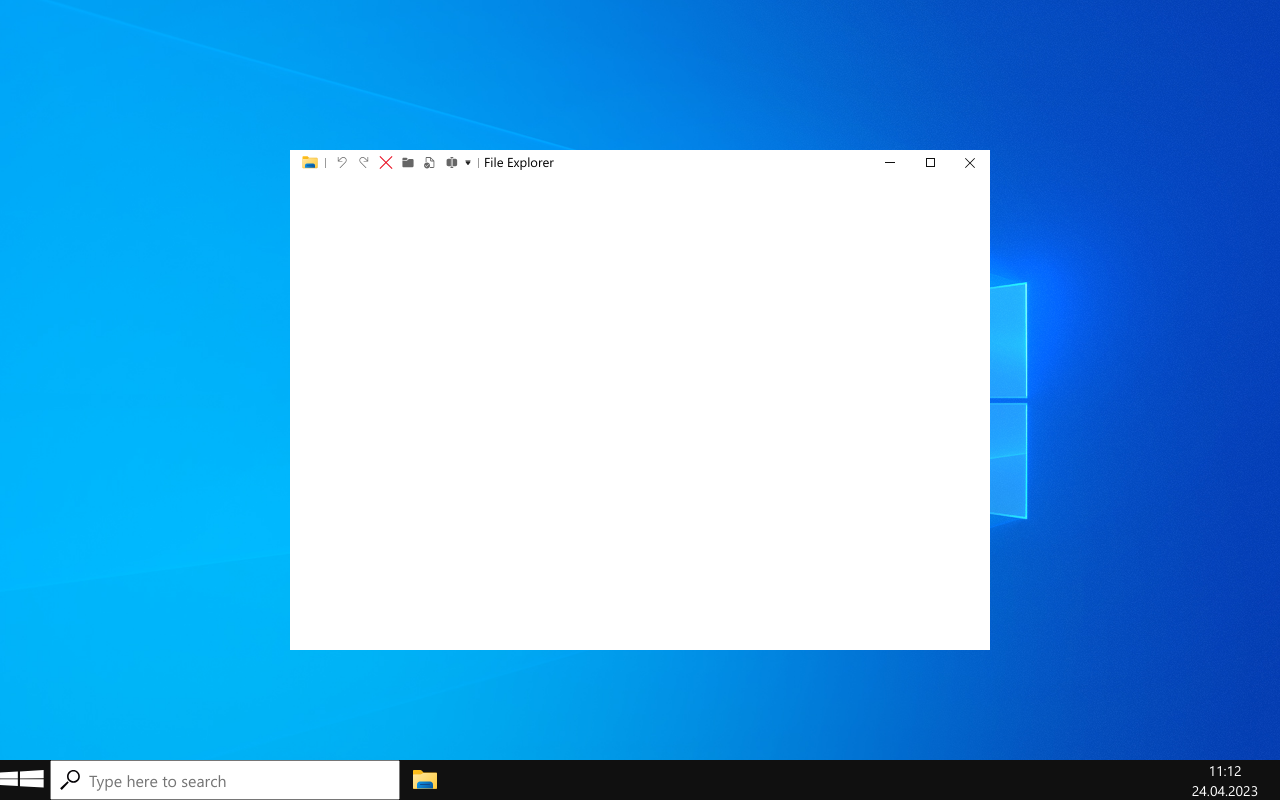
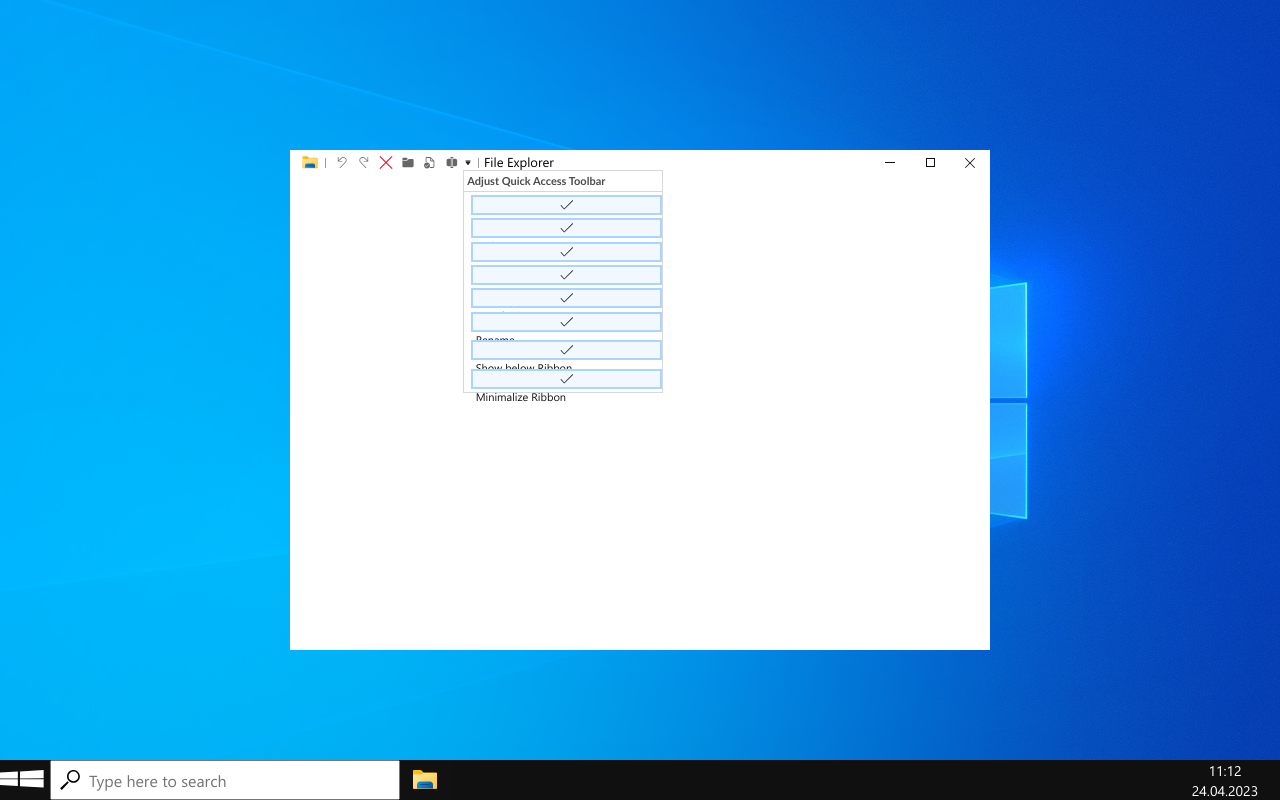
Before and after one commit to damian08k/windows-10-bs, a React app: page / in a window 1280 px wide. Built offline with nearby package versions, Linux system fonts and the light colour scheme.

Commit message:
feat: create window that appears when user clicks quick access button

```diff
--- /dev/null
+++ b/src/components/_commons/ContextMenu/ContextMenu.module.css
@@ -0,0 +1,66 @@
+.root {
+  --contextMenuWidth: 200px;
+  --contextMenuOptionHeight: 20px;
+  --bottomLineHeight: 2px;
+
+  position: absolute;
+  width: var(--contextMenuWidth);
+  border: 1px solid var(--secondaryLightColor);
+  font-size: 1.1rem;
+  background-color: var(--whiteColor);
+  list-style-type: none;
+  /* visibility: visible; */
+}
+
+.menuTitle {
+  padding: var(--spacing3_33);
+  border-bottom: 1px solid var(--secondaryLightColor);
+  color: var(--secondaryDarkColor);
+}
+
+.title {
+  font-size: 1.1rem;
+}
+
+.menuOption {
+  margin: var(--spacing3_33);
+  height: var(--contextMenuOptionHeight);
+}
+
+.option {
+  display: flex;
+  align-items: center;
+  flex-wrap: wrap;
+  margin: var(--spacing3_33);
+  width: 100%;
+  height: 100%;
+  font-size: 1.1rem;
+  color: var(--blackColor);
+}
+
+.option svg {
+  height: 100%;
+  border: 2px solid var(--selectElementBorderColor);
+  background-color: var(--selectElementColor);
+}
+
+.optionName {
+  padding-left: var(--spacing5);
+}
+
+.bottomLine + .menuOption {
+  margin-top: calc(var(--spacing3_33) * 2 + var(--bottomLineHeight));
+}
+
+.bottomLine .option::after {
+  content: '';
+  display: block;
+  margin: var(--spacing3_33) var(--spacing3_33) var(--spacing3_33) 0;
+  width: 100%;
+  height: var(--bottomLineHeight);
+  background-color: var(--secondaryLightColor);
+}
+
+.menuOption:last-child .option::after {
+  display: none;
+}
--- /dev/null
+++ b/src/components/_commons/ContextMenu/ContextMenu.tsx
@@ -0,0 +1,42 @@
+import { MenuOptions } from 'types/components/common/contextMenu/menuOptions.type';
+
+import { mergeClasses } from 'utils/mergeClasses';
+
+import classes from './ContextMenu.module.css';
+
+// * options is 2D array because we need to divide options into "categories"
+// * Each array is separate "category", which is separated by a line in the menu
+
+type Props = {
+  title?: string;
+  options: MenuOptions[][];
+};
+
+export const ContextMenu = ({ title, options }: Props) => {
+  return (
+    <menu className={classes.root}>
+      {title && (
+        <li className={classes.menuTitle}>
+          <h3 className={classes.title}>{title}</h3>
+        </li>
+      )}
+      {options.map(category =>
+        category.map(({ name, icon, isIconVisible }, inx) => {
+          return (
+            <li
+              key={name}
+              className={mergeClasses(classes.menuOption, {
+                [classes.bottomLine]: inx === category.length - 1,
+              })}
+            >
+              <button className={classes.option}>
+                {isIconVisible && icon}
+                <span className={classes.optionName}>{name}</span>
+              </button>
+            </li>
+          );
+        }),
+      )}
+    </menu>
+  );
+};
--- a/src/components/_explorer/ExplorerTopBar/components/QuickAccessBar/QuickAccessBar.module.css
+++ b/src/components/_explorer/ExplorerTopBar/components/QuickAccessBar/QuickAccessBar.module.css
@@ -11,6 +11,10 @@
 .explorerName {
   font-size: 1.3rem;
   font-weight: normal;
+}
+
+.quickAccessContainer {
+  position: relative;
 }
 
 .folderIconButton,
@@ -39,10 +43,10 @@
 .arrowEjectButton {
   width: var(--arrowEjectionTopBarIconSize);
   height: 100%;
-  transform: rotate(180deg);
 }
 
 .arrowEjectIcon {
   height: 100%;
   width: var(--arrowEjectionTopBarIconSize);
+  transform: rotate(180deg);
 }
--- a/src/components/_explorer/ExplorerTopBar/components/QuickAccessBar/QuickAccessBar.tsx
+++ b/src/components/_explorer/ExplorerTopBar/components/QuickAccessBar/QuickAccessBar.tsx
@@ -1,8 +1,10 @@
+import { ContextMenu } from '_commons/ContextMenu/ContextMenu';
 import { ExplorerButton } from '_explorer/ExplorerButton/ExplorerButton';
 
 import { ReactComponent as ArrowEject } from 'assets/icons/arrow_eject.svg';
 import { ReactComponent as FileExplorerIcon } from 'assets/icons/file-explorer.svg';
 
+import { quickBarMenuOptions } from './data/contextMenuData';
 import { QuickAccessBarActions } from './QuickAccessBarActions/QuickAccessBarActions';
 
 import classes from './QuickAccessBar.module.css';
@@ -22,6 +24,7 @@ export const QuickAccessBar = () => {
           >
             <ArrowEject className={classes.arrowEjectIcon} />
           </ExplorerButton>
+          <ContextMenu title="Adjust Quick Access Toolbar" options={quickBarMenuOptions} />
         </div>
       </div>
       <h2 className={classes.explorerName}>File Explorer</h2>
--- /dev/null
+++ b/src/components/_explorer/ExplorerTopBar/components/QuickAccessBar/data/contextMenuData.tsx
@@ -0,0 +1,16 @@
+import { MenuOptions } from 'types/components/common/contextMenu/menuOptions.type';
+
+import { ReactComponent as CheckedIcon } from 'assets/icons/checkMark.svg';
+
+export const quickBarMenuOptions: MenuOptions[][] = [
+  [
+    { name: 'Undo', icon: <CheckedIcon />, isIconVisible: true },
+    { name: 'Redo', icon: <CheckedIcon />, isIconVisible: true },
+    { name: 'Remove', icon: <CheckedIcon />, isIconVisible: true },
+    { name: 'Properties', icon: <CheckedIcon />, isIconVisible: true },
+    { name: 'New folder', icon: <CheckedIcon />, isIconVisible: true },
+    { name: 'Rename', icon: <CheckedIcon />, isIconVisible: true },
+  ],
+  [{ name: 'Show below Ribbon', icon: <CheckedIcon />, isIconVisible: true }],
+  [{ name: 'Minimalize Ribbon', icon: <CheckedIcon />, isIconVisible: true }],
+];
```
Also changed, not shown: src/types/components/common/contextMenu/menuOptions.type.ts (added, +8 -0 lines), src/assets/icons/checkMark.svg (added).
